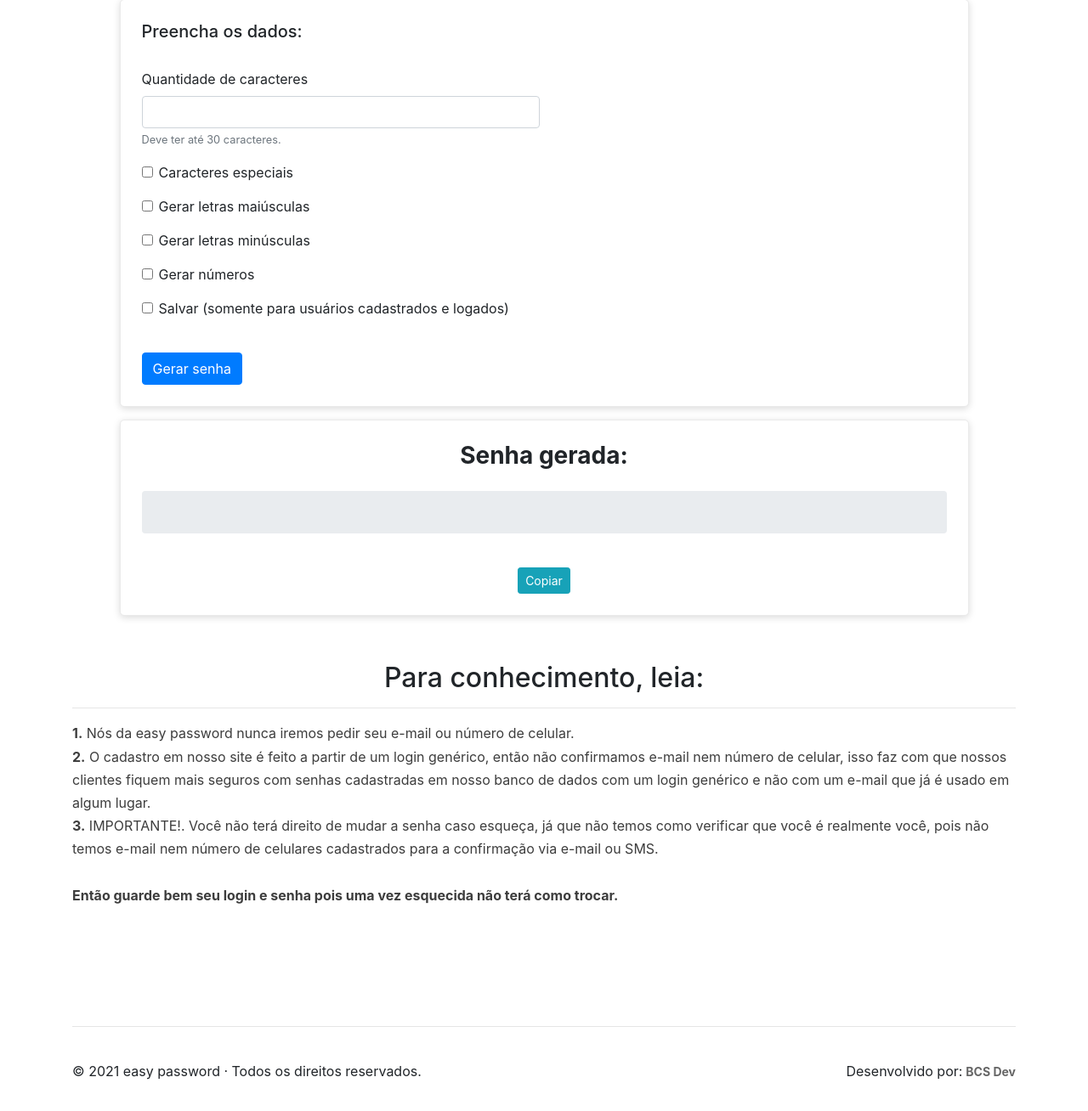
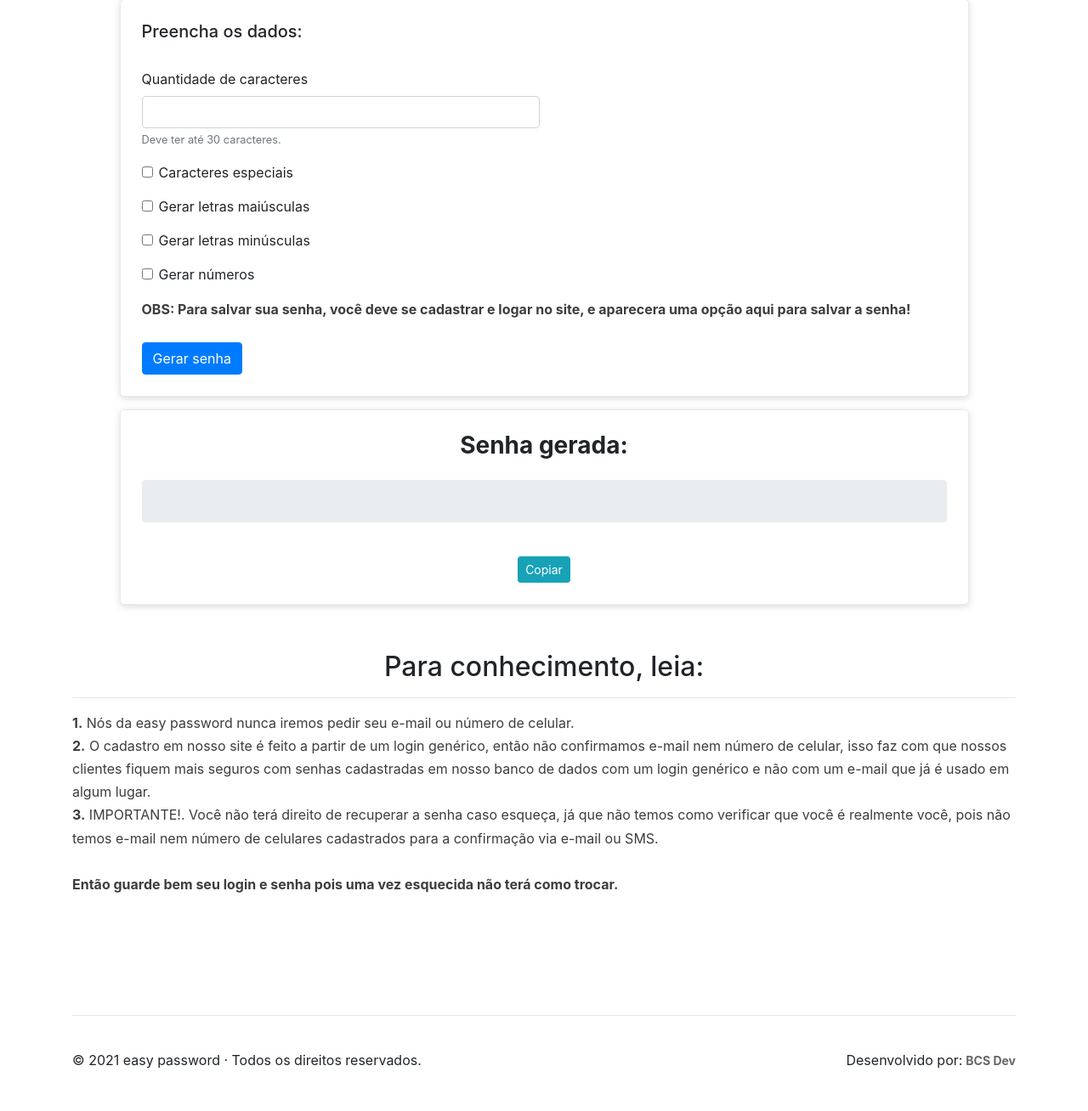
Before and after one commit to bcs018/easy-password, a PHP site: page /easy-password/public in a window 1280 px wide. Shown: the part 168-1476 px from the top of the page at 85% size. After the commit the page ends 1426 px from the top, so only its background shows below. Run offline with PHP 8.4, Linux system fonts and the light colour scheme; data that the repository does not hold is empty; some libraries are stand-ins or nearby versions.

Commit message:
Implantando salvar senha

```diff
--- a/assets/js/altDadosCadastral.js
+++ b/assets/js/altDadosCadastral.js
@@ -13,7 +13,6 @@ $('#altNick').on('click', function(){
     })
 })
 
-/* Colocar regra: Senha deve conter mais que 6 carac */
 $('#altSen').on('click', function(){
     $.ajax({
         url: '/easy-password/public/painel/alterar-senha/' + $('#senhaId').val(),
--- /dev/null
+++ b/assets/js/salvarSenha.js
@@ -0,0 +1,60 @@
+$('#salvar').on('click', function(){
+    if($('#salvar').is(':checked')){
+        if($('#senha').val() == ''){
+            toastr.info('Gere uma senha antes de salva-la!');
+            $("#salvar").prop("checked", false);
+            return;
+        }
+        $('#senhaSalvar').val($('#senha').val());
+        $('#save').modal('show');
+    }
+});
+
+/* ------- */
+
+$('#save').on('hide.bs.modal', function (event) {
+    $("#salvar").prop("checked", false);
+});
+
+/* ------- */
+
+$('#form3').on('submit', function(e){
+    e.preventDefault();
+    var alterou = 0;
+
+    if($('#senhaSalvar').val() == ''){
+        toastr.error("Senha em branco!");
+        $('#senhaSalvar').addClass('is-invalid');
+        return;
+    }
+
+    if($('#senhaSalvar').val() != $('#senha').val()){
+        alterou = 1;
+    }
+
+    $('#senhaSalvar').removeClass('is-invalid');
+
+    var categoria = $('#selectCategoria option:selected').val();
+
+    $.ajax({
+        url: 'easy-password/public/salvar-senha',
+        type: 'POST',
+        dataType: 'json',
+        data: {
+            senha: $('#senhaSalvar').val(),
+            alterou: alterou,
+            categoria: categoria
+        },
+        success:function(json){
+            if(json.error == '001'){
+                toastr.error("Senha em branco!");
+                return;
+            }
+            if(json.error == '002'){
+
+            }
+            toastr.success("Senha salva com sucesso!");
+        }
+
+    });
+});
--- a/src/controllers/HomeController.php
+++ b/src/controllers/HomeController.php
@@ -3,10 +3,17 @@ namespace src\controllers;
 
 use \core\Controller;
 use \src\models\Senha;
+use \src\models\Painel;
 
 class HomeController extends Controller {
 
     public function index() {
+        if(isset($_SESSION['log'])){
+            $painel = new Painel;
+            $this->render('home', ['categorias'=>$painel->listaCate()]);
+            exit;
+        }
+
         $this->render('home');
     }
 
--- a/src/models/Senha.php
+++ b/src/models/Senha.php
@@ -12,7 +12,7 @@ class Senha extends Model {
         ['!','@','#','$','%','&','*','/','?','+','-', '<', '>', ]
       ];
 
-    public function __construct($post){
+    public function __construct($post=0){
         $this->post = $post;
     }
 
@@ -137,4 +137,8 @@ class Senha extends Model {
 
         return $senha;
     }
+
+    public function inserirSen(){
+
+    }
 }
--- a/src/views/pages/home.php
+++ b/src/views/pages/home.php
@@ -7,14 +7,17 @@
                 <h2>Gere suas senhas de maneira fácil e pratica</h2>
                 <br><br>
                 <div class="field">
-                    <strong> <label><h5>Preencha os dados:</h5></label> </strong><br><br>
+                    <strong> <label>
+                            <h5>Preencha os dados:</h5>
+                        </label> </strong><br><br>
                     <form id="form" action="" method="POST">
                         <div class="form-row">
                             <div class="form-group col-md-6">
                                 <label for="carac">Quantidade de caracteres</label>
-                                <input type="number" class="form-control" id="carac"  onblur="verQtdCaracter()" name="qtd-carac" aria-describedby="passwordHelpInline">
+                                <input type="number" class="form-control" id="carac" onblur="verQtdCaracter()"
+                                    name="qtd-carac" aria-describedby="passwordHelpInline">
                                 <div class="invalid-feedback">
-                                     Por favor, informe de 1 até 30 caracteres.
+                                    Por favor, informe de 1 até 30 caracteres.
                                 </div>
                                 <small id="passwordHelpInline" class="text-muted">
                                     Deve ter até 30 caracteres.
@@ -24,7 +27,8 @@
                         </div>
                         <div class="form-group">
                             <div class="form-check">
-                                <input class="form-check-input" type="checkbox" id="carac_espe" name="carac_espe" value="1">
+                                <input class="form-check-input" type="checkbox" id="carac_espe" name="carac_espe"
+                                    value="1">
                                 <label class="form-check-label" for="carac_espe">
                                     Caracteres especiais
                                 </label>
@@ -33,7 +37,7 @@
                         <div class="form-group">
                             <div class="form-check">
                                 <input class="form-check-input" type="checkbox" id="maius" name="carac_mai" value="1">
-                                <label class="form-check-label" for="maius" name="carac_espe" >
+                                <label class="form-check-label" for="maius" name="carac_espe">
                                     Gerar letras maiúsculas
                                 </label>
                             </div>
@@ -41,7 +45,7 @@
                         <div class="form-group">
                             <div class="form-check">
                                 <input class="form-check-input" type="checkbox" id="minus" name="carac_min" value="1">
-                                <label class="form-check-label" for="minus" name="carac_espe" >
+                                <label class="form-check-label" for="minus" name="carac_espe">
                                     Gerar letras minúsculas
                                 </label>
                             </div>
@@ -49,22 +53,67 @@
                         <div class="form-group">
                             <div class="form-check">
                                 <input class="form-check-input" type="checkbox" id="numero" name="numero" value="1">
-                                <label class="form-check-label" for="numero" name="carac_espe" >
+                                <label class="form-check-label" for="numero" name="carac_espe">
                                     Gerar números
                                 </label>
                             </div>
                         </div>
+                        <?php if(isset($_SESSION['log'])): ?>
                         <div class="form-group">
                             <div class="form-check">
                                 <input class="form-check-input" type="checkbox" id="salvar" name="salvar" value="1">
                                 <label class="form-check-label" for="salvar" name="carac_espe">
-                                   Salvar (somente para usuários cadastrados e logados)
+                                    Salvar senha
                                 </label>
                             </div>
                         </div>
+                        <?php else: ?>
+                        <b>
+                            <p>OBS: Para salvar sua senha, você deve se cadastrar e logar no site, e aparecera uma opção
+                                aqui para salvar a senha!</p>
+                        </b>
+                        <?php endif; ?>
                         <br>
                         <input type="submit" class="btn btn-primary" value="Gerar senha">
                     </form>
+
+
+                    <div class="modal fade" id="save" tabindex="-1" role="dialog" aria-labelledby="categoriaLabel"
+                        aria-hidden="true">
+                        <div class="modal-dialog modal-dialog-centered" role="document">
+                            <div class="modal-content">
+                                <div class="modal-header">
+                                    <h5 class="modal-title" id="exampleModalLabel">Salvar senha</h5>
+                                </div>
+                                <form method="POST" id="form3" action="/">
+                                    <div class="modal-body">
+                                        <div class="form-group">
+                                            <label for="recipient-name" class="col-form-label">Selecione a
+                                                categoria</label>
+                                            <select class="form-control" id="selectCategoria">
+                                                <option value="0">Sem categoria</option>
+                                                <?php foreach ($categorias as $categoria): ?>
+                                                <option value="<?php echo $categoria['categoria_id']; ?>">
+                                                    <?php echo $categoria['nome_categoria']; ?></option>
+                                                <?php endforeach; ?>
+                                            </select>
+                                            <br>
+                                            <label for="recipient-name" class="col-form-label">Senha a ser salva (altere
+                                                se quiser)</label>
+                                            <input type="text" class="form-control" id="senhaSalvar" value="">
+                                        </div>
+                                    </div>
+
+                                    <div class="modal-footer">
+                                        <button type="button" class="btn btn-danger" id="fechar"
+                                            data-dismiss="modal">Fechar</button>
+                                        <input type="submit" class="btn btn-primary" id="enviar" value="Salvar">
+                                    </div>
+                                </form>
+
+                            </div>
+                        </div>
+                    </div>
 
                     <div id="erro"></div>
 
@@ -94,13 +143,19 @@
     <section>
         <article>
             <div class="container-sm margin_conteudo">
-                <center><h2>Para conhecimento, leia:</h2></center>
+                <center>
+                    <h2>Para conhecimento, leia:</h2>
+                </center>
                 <hr>
                 <p> <strong> 1.</strong> Nós da easy password nunca iremos pedir seu e-mail ou número de celular.</p>
-                <p> <strong> 2.</strong> O cadastro em nosso site é feito a partir de um login genérico, então não confirmamos e-mail nem número de celular, isso faz com que nossos
-                clientes fiquem mais seguros com senhas cadastradas em nosso banco de dados com um login genérico e não com um e-mail que já é usado em algum lugar.</p>
-                <p> <strong> 3.</strong> IMPORTANTE!. Você não terá direito de mudar a senha caso esqueça, já que não temos como verificar que você é realmente você, pois
-                não temos e-mail nem número de celulares cadastrados para a confirmação via e-mail ou SMS. <br><br> <strong> Então guarde bem seu login e senha pois uma vez esquecida não terá como trocar.</strong>
+                <p> <strong> 2.</strong> O cadastro em nosso site é feito a partir de um login genérico, então não
+                    confirmamos e-mail nem número de celular, isso faz com que nossos
+                    clientes fiquem mais seguros com senhas cadastradas em nosso banco de dados com um login genérico e
+                    não com um e-mail que já é usado em algum lugar.</p>
+                <p> <strong> 3.</strong> IMPORTANTE!. Você não terá direito de recuperar a senha caso esqueça, já que
+                    não temos como verificar que você é realmente você, pois
+                    não temos e-mail nem número de celulares cadastrados para a confirmação via e-mail ou SMS. <br><br>
+                    <strong> Então guarde bem seu login e senha pois uma vez esquecida não terá como trocar.</strong>
                 </p>
 
             </div>
--- a/src/views/partials/footer.php
+++ b/src/views/partials/footer.php
@@ -21,6 +21,8 @@
         <script src="http://localhost/easy-password/assets/js/cadastro.js" type="text/javascript"></script>
         <script src="http://localhost/easy-password/assets/js/login.js" type="text/javascript"></script>
         <script src="http://localhost/easy-password/assets/js/toastr.min.js"></script>
+        <script src="http://localhost/easy-password/assets/js/salvarSenha.js"></script>
+
 
     <?php
     if(isset($_SESSION['errorLog'])): ?>
```
Also changed, not shown: src/controllers/SenhaController.php (added, +25 -0 lines).
